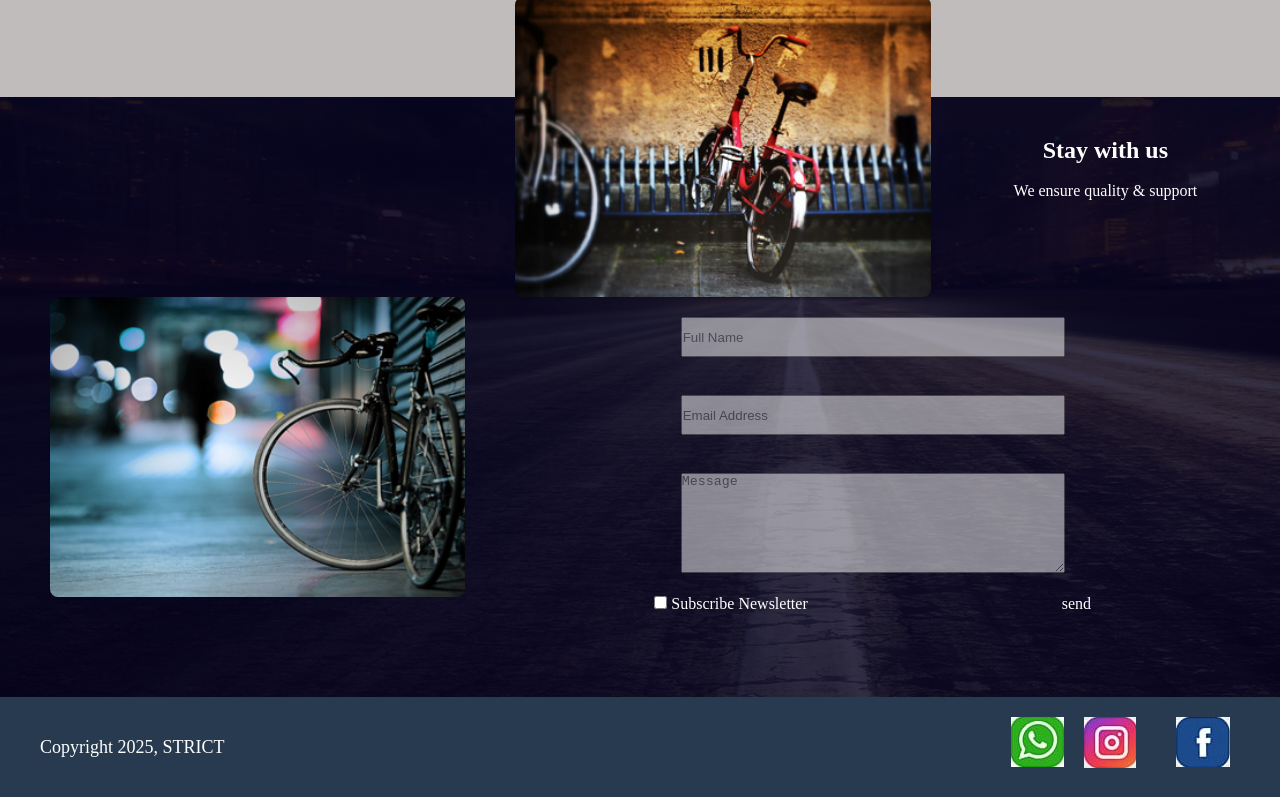
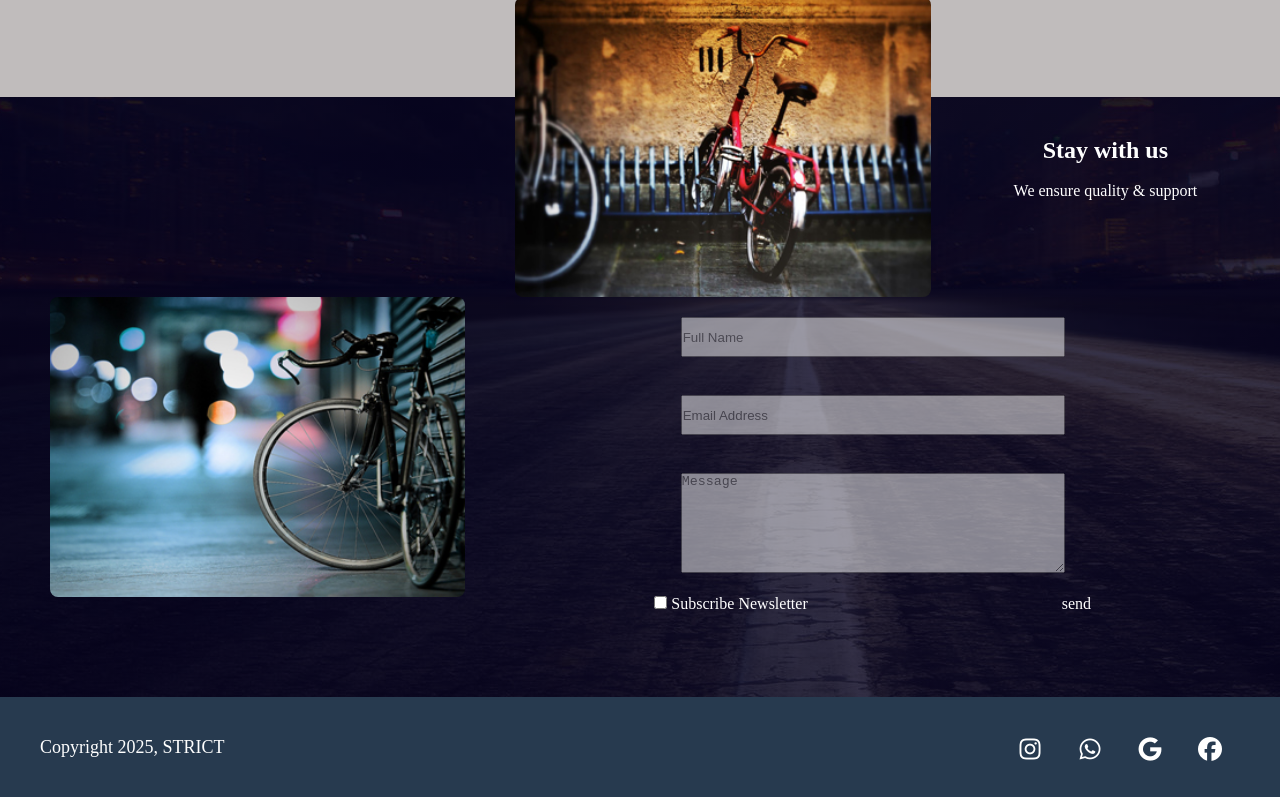
Before and after one commit to elfiky3/strict7, a plain HTML site: page index.html in a window 1280 px wide. Shown: the part 2220-3017 px from the top of the page. Drawn offline with Linux system fonts and the light colour scheme.

Commit message:
Add files via upload

```diff
--- a/index.html
+++ b/index.html
@@ -4,6 +4,7 @@
     <meta charset="UTF-8">
     <meta name="viewport" content="width=device-width, initial-scale=1.0">
     <title>STRICT</title>
+    <link rel="stylesheet" href="https://cdnjs.cloudflare.com/ajax/libs/font-awesome/7.0.1/css/all.min.css">
     <link rel="stylesheet" href="style.css">
 </head>
 <body>
@@ -116,10 +117,10 @@
         <div class="container">
             <p class="copyright">Copyright 2025, STRICT</p>
             <div class="social-icons">
-                <a href="#"><img src="sm_5b3bfc7b874.jpg" alt=""></a>
-                <a href="#"><img src="i4.jpg" alt=""></a>
-                <a href="#"><img src="c7b874.jpg" alt=""></a>
-                <a href="#"><img src="74.jpg" alt=""></a>
+                <i class="fa-brands fa-facebook"></i>
+                <i class="fa-brands fa-google"></i>
+                <i class="fa-brands fa-whatsapp"></i>
+                <i class="fa-brands fa-instagram"></i>
             </div>
         </div>
     </footer>
--- a/style.css
+++ b/style.css
@@ -204,12 +204,14 @@ footer p{
 .social-icons{
     text-align: center;
 }
-footer .social-icons a{
-    text-decoration: none;
+footer .social-icons i{
     color: white;
-    font-size: 20px;
-    margin: 0 10px;
-    float:right;
+    font-size: 24px;
+    margin-left: 15px;
+    margin-right: 15px;
+    float: right;
+    margin-top: 20px;
+    transition: color 0.3s, opacity 0.3s;
 }
 footer .social-icons a:hover{
     color:rgb(31, 168, 241) ;
```
